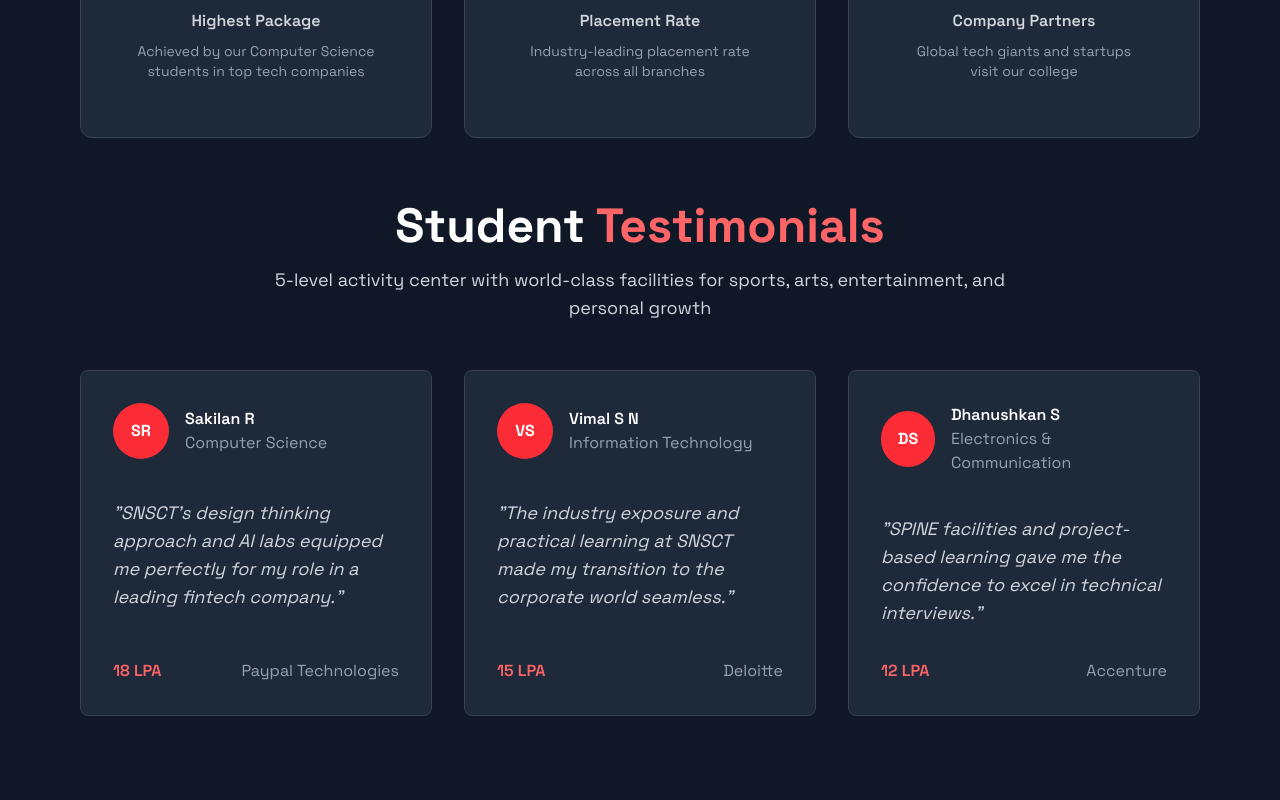
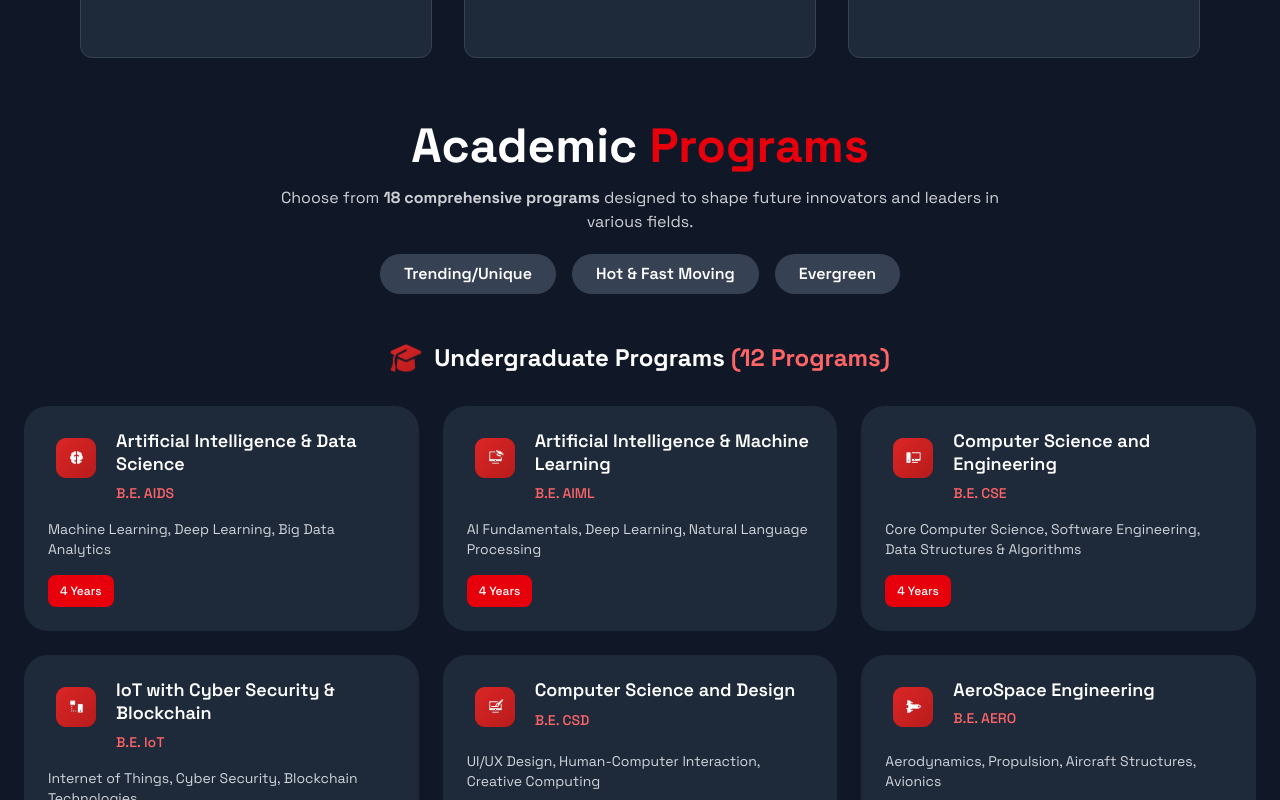
Before and after one commit to ProductFactory-01/agentic_bitrix, a React (Vite) app in the folder frontend/: page / in a window 1280 px wide. Shown: the part 1800-2600 px from the top of the page. Built offline with nearby package versions, Linux system fonts and the light colour scheme.

Commit message:
alignment fixes

```diff
--- a/frontend/src/Components/academic-programs.jsx
+++ b/frontend/src/Components/academic-programs.jsx
@@ -365,10 +365,10 @@ const AcademicPrograms = () => {
   }
 
   return (
-    <section className="bg-gray-900 py-20 px-6">
+    <section className="bg-gray-900 pb-20 px-6">
       <div className="max-w-7xl mx-auto">
         <div className="text-center mb-5">
-          <h2 className="text-white text-4xl font-bold mb-4">
+          <h2 className="text-white text-4xl md:text-5xl font-bold mb-4">
             Academic <span className="text-red-600">Programs</span>
           </h2>
           <p className="text-white opacity-80 max-w-3xl mx-auto">
@@ -381,8 +381,8 @@ const AcademicPrograms = () => {
         <div className="flex flex-row justify-center items-center gap-1 sm:gap-4 mb-8 sm:mb-12 px-2 sm:px-4">
           <button
             className={`flex-1 sm:flex-none sm:w-auto px-2 sm:px-6 py-2 sm:py-2 rounded-full cursor-pointer font-semibold text-xs sm:text-base transition-all duration-300 whitespace-nowrap ${programType === "UG"
-                ? "bg-gray-700 text-white shadow-lg"
-                : "bg-red-600 text-white hover:bg-white hover:text-black hover:shadow-lg hover:scale-105 active:scale-95"
+                ? "bg-red-600 text-white shadow-lg"
+                : "bg-gray-700 text-white hover:bg-white hover:text-black hover:shadow-lg hover:scale-105 active:scale-95"
               }`}
             onClick={() => setProgramType(programType === "UG" ? null : "UG")}
           >
@@ -392,8 +392,8 @@ const AcademicPrograms = () => {
 
           <button
             className={`flex-1 sm:flex-none sm:w-auto px-2 sm:px-6 py-2 sm:py-2 rounded-full cursor-pointer font-semibold text-xs sm:text-base transition-all duration-300 whitespace-nowrap ${programType === "PG"
-                ? "bg-gray-700 text-white shadow-lg"
-                : "bg-red-600 text-white hover:bg-white hover:text-black hover:shadow-lg hover:scale-105 active:scale-95"
+                ? "bg-red-600 text-white shadow-lg"
+                : "bg-gray-700 text-white hover:bg-white hover:text-black hover:shadow-lg hover:scale-105 active:scale-95"
               }`}
             onClick={() => setProgramType(programType === "PG" ? null : "PG")}
           >
@@ -403,8 +403,8 @@ const AcademicPrograms = () => {
 
           <button
             className={`flex-1 sm:flex-none sm:w-auto px-2 sm:px-6 py-2 sm:py-2 rounded-full cursor-pointer font-semibold text-xs sm:text-base transition-all duration-300 whitespace-nowrap ${programType === "PhD"
-                ? "bg-gray-700 text-white shadow-lg"
-                : "bg-red-600 text-white hover:bg-white hover:text-black hover:shadow-lg hover:scale-105 active:scale-95"
+                ? "bg-red-600 text-white shadow-lg"
+                : "bg-gray-700 text-white hover:bg-white hover:text-black hover:shadow-lg hover:scale-105 active:scale-95"
               }`}
             onClick={() => setProgramType(programType === "PhD" ? null : "PhD")}
           >
--- a/frontend/src/Components/admission-section.jsx
+++ b/frontend/src/Components/admission-section.jsx
@@ -9,7 +9,7 @@ const handleApplyNow = () => {
 
 const AdmissionSection = () => {
   return (
-    <section className="bg-red-600 py-30 px-6 relative overflow-hidden">
+    <section className="bg-red-600 py-14 px-6 relative overflow-hidden">
       {/* Background Image Overlay */}
       <img
         src={admission}
--- a/frontend/src/Components/innovation.jsx
+++ b/frontend/src/Components/innovation.jsx
@@ -146,10 +146,10 @@ const InnovationEcosystem = () => {
   }
 
   return (
-    <section className="bg-gray-800 py-20 px-4 sm:px-6 lg:px-20 relative">
+    <section className="bg-gray-800 py-10 px-4 sm:px-6 lg:px-20 relative">
       <div className="max-w-full mx-auto lg:mx-20">
-        <div className="text-center mb-12">
-          <h2 className="text-white text-3xl sm:text-4xl font-bold mb-4">
+        <div className="text-center mb-6">
+          <h2 className="text-white text-4xl sm:text-5xl font-bold mb-4">
             Innovation <span className="text-red-400">Ecosystem</span>
           </h2>
           <p className="text-gray-300 max-w-3xl mx-auto text-sm sm:text-base">
@@ -165,7 +165,7 @@ const InnovationEcosystem = () => {
             {canScrollLeft && (
               <button
                 onClick={() => scrollToDirection("left")}
-                className="absolute left-0 top-1/2 -translate-y-1/2 z-20 bg-white/90 hover:bg-white text-gray-800 rounded-full p-3 shadow-lg transition-all duration-200 hover:scale-110"
+                className="absolute cursor-pointer left-0 top-1/2 -translate-y-1/2 z-20 bg-white/90 hover:bg-white text-gray-800 rounded-full p-3 shadow-lg transition-all duration-200 hover:scale-110"
                 aria-label="Scroll left"
               >
                 <svg className="w-6 h-6" fill="none" stroke="currentColor" viewBox="0 0 24 24">
@@ -177,7 +177,7 @@ const InnovationEcosystem = () => {
             {canScrollRight && (
               <button
                 onClick={() => scrollToDirection("right")}
-                className="absolute right-0 top-1/2 -translate-y-1/2 z-20 bg-white/90 hover:bg-white text-gray-800 rounded-full p-3 shadow-lg transition-all duration-200 hover:scale-110"
+                className="absolute cursor-pointer right-0 top-1/2 -translate-y-1/2 z-20 bg-white/90 hover:bg-white text-gray-800 rounded-full p-3 shadow-lg transition-all duration-200 hover:scale-110"
                 aria-label="Scroll right"
               >
                 <svg className="w-6 h-6" fill="none" stroke="currentColor" viewBox="0 0 24 24">
--- a/frontend/src/Components/placement.jsx
+++ b/frontend/src/Components/placement.jsx
@@ -77,7 +77,7 @@ import technologies from "../assets/technologies.svg";
 import web from "../assets/web.svg";
 import ybs from "../assets/ybs.svg";
 import finan from "../assets/finan.svg";
-import thozhar from "../assets/thozhar.png";
+import thozhar from "../assets/thozha.png";
 import accserv from "../assets/accserv.png";
 
 const PlacementSection = () => {
@@ -278,7 +278,7 @@ const PlacementSection = () => {
     <>
       {/* Top Recruiters Section */}
      <div className="bg-[#111827] py-3 px-0 lg:px-1 xl:px-2">
-  <section className="bg-white text-center py-20 px-4 sm:px-6 lg:px-20 m-4">
+  <section className="bg-white text-center py-10 px-4 sm:px-6 lg:px-20 m-4">
     <h3 className="text-4xl sm:text-5xl font-bold mb-2">
       <span className="text-black">Top</span> <span className="text-red-600">Recruiters</span>
     </h3>
@@ -409,7 +409,7 @@ const PlacementSection = () => {
 
 
 
-      {/* Testimonials */}
+      {/* Testimonials
       <section className="bg-gray-900 px-4 sm:px-6 lg:px-20">
         <div className="text-center mb-12">
           <h2 className="text-white text-4xl sm:text-5xl font-bold mb-4">
@@ -451,7 +451,7 @@ const PlacementSection = () => {
             </div>
           ))}
         </div>
-      </section>
+      </section> */}
     </>
   );
 };
--- a/frontend/src/Components/spine.jsx
+++ b/frontend/src/Components/spine.jsx
@@ -169,9 +169,9 @@ const SpineExperience = () => {
   }
 
   return (
-    <section className="bg-gray-800 py-20 px-4 sm:px-6 relative">
+    <section className="bg-gray-800 py-10 px-4 sm:px-6 relative">
       <div className="max-w-full mx-4 sm:mx-8 lg:mx-20">
-        <div className="text-center mb-12">
+        <div className="text-center mb-6">
           <h2 className="text-white text-3xl sm:text-4xl font-bold mb-4">
             SPINE <span className="text-red-400">Experience</span>
           </h2>
```
Also changed, not shown: frontend/src/assets/thozha.png (added).
